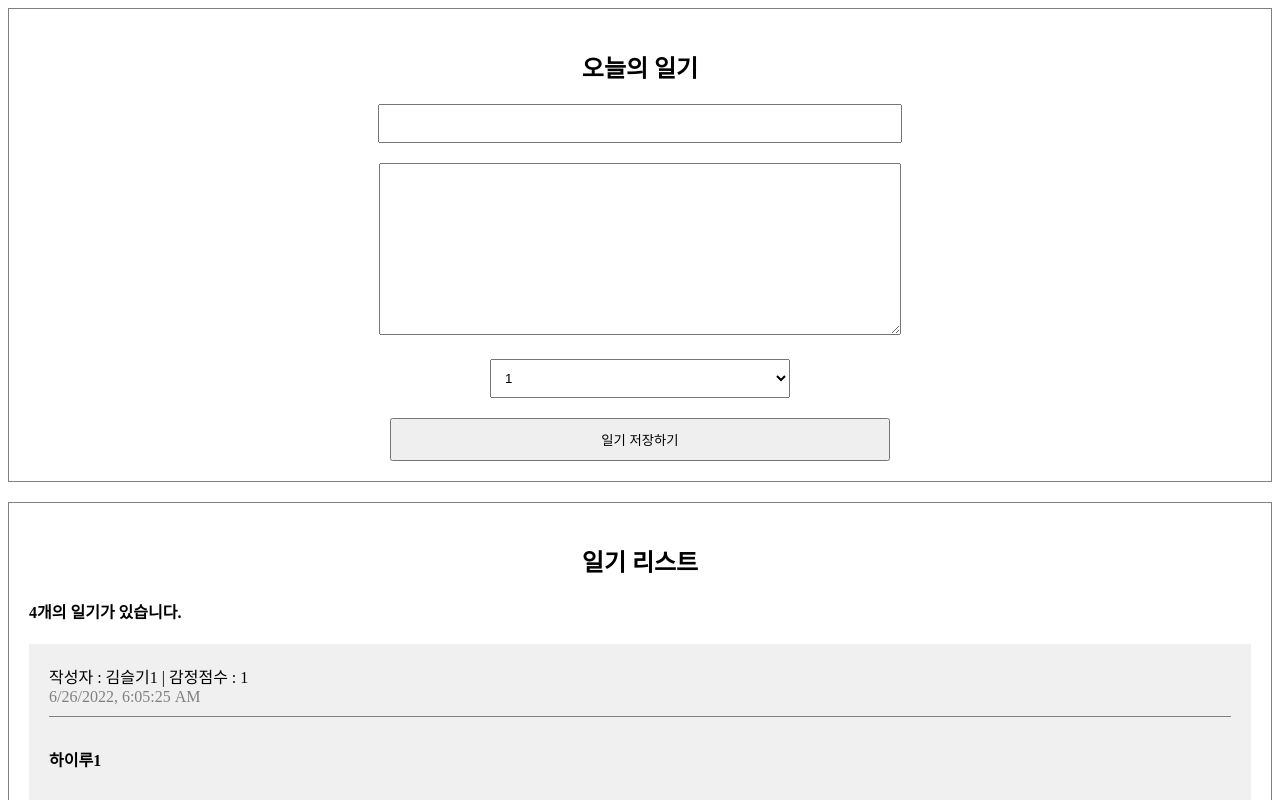
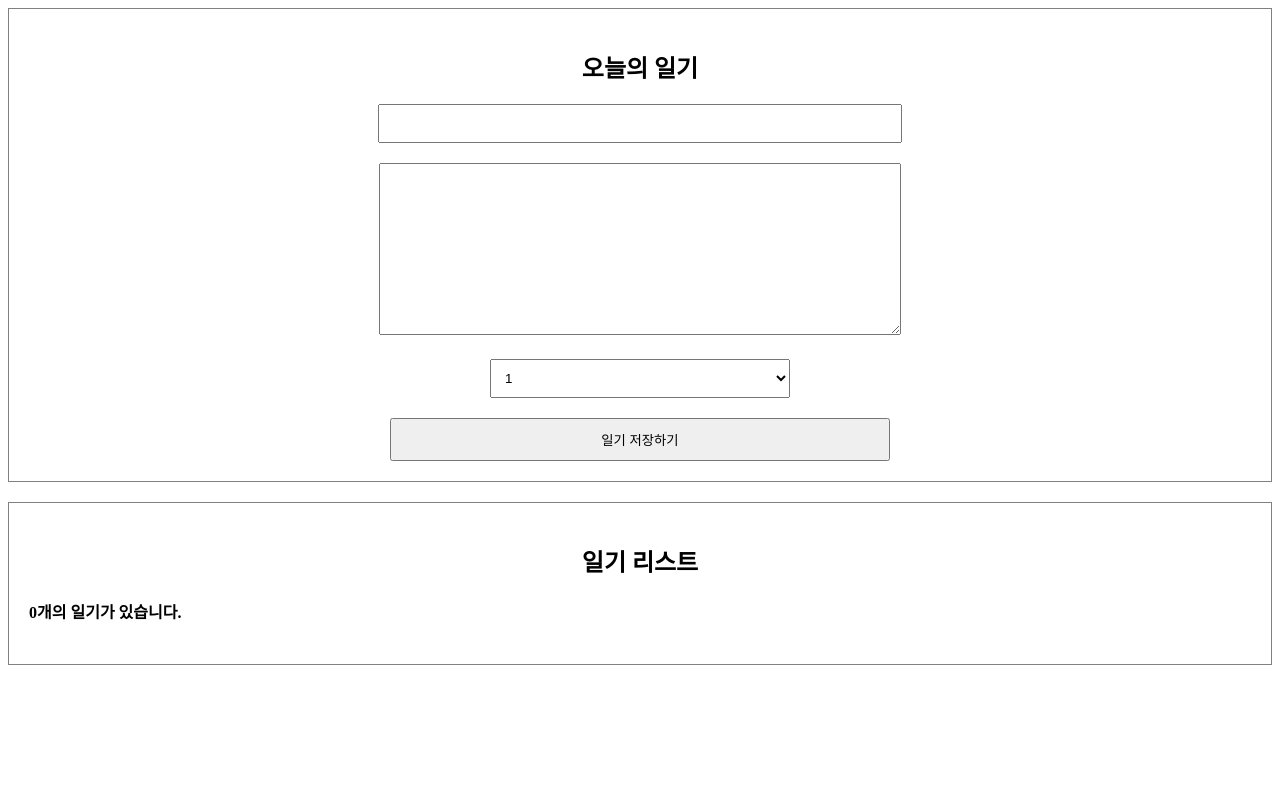
Before and after one commit to sgsg9447/FE_STUDY, a React (Create React App) app in the folder React/dailydiary/: page / in a window 1280 px wide. Shown: the top 800 px of the page. Built offline with nearby package versions, Linux system fonts and the light colour scheme.

Commit message:
일기 데이터 생성하기 기능구현

```diff
--- a/React/dailydiary/src/App.js
+++ b/React/dailydiary/src/App.js
@@ -1,43 +1,30 @@
+import { useRef, useState } from "react";
 import "./App.css";
 import DiaryEditor from "./DiaryEditor";
 import DiaryList from "./DiaryList";
 
-const dummyData = [
-  {
-    id: 1,
-    author: "김슬기1",
-    content: "하이루1",
-    emotion: 1,
-    created_date: new Date().getTime(),
-  },
-  {
-    id: 2,
-    author: "김슬기2",
-    content: "하이루2",
-    emotion: 2,
-    created_date: new Date().getTime(),
-  },
-  {
-    id: 3,
-    author: "김슬기3",
-    content: "하이루3",
-    emotion: 3,
-    created_date: new Date().getTime(),
-  },
-  {
-    id: 4,
-    author: "김슬기4",
-    content: "하이루4",
-    emotion: 4,
-    created_date: new Date().getTime(),
-  },
-];
+//
 
 function App() {
+  const dataId = useRef(0);
+  const [data, setData] = useState([]); //배열로 초기화
+  const onCreate = (author, content, emotion) => {
+    const created_date = new Date().getTime();
+    const newItem = {
+      author,
+      content,
+      emotion,
+      created_date,
+      id: dataId.current,
+    };
+    dataId.current += 1;
+    setData([newItem, ...data]);
+  };
+
   return (
     <div className="App">
-      <DiaryEditor />
-      <DiaryList diaryList={dummyData} />
+      <DiaryEditor onCreate={onCreate} />
+      <DiaryList diaryList={data} />
     </div>
   );
 }
--- a/React/dailydiary/src/DiaryEditor.js
+++ b/React/dailydiary/src/DiaryEditor.js
@@ -1,6 +1,6 @@
 import { useState, useRef } from "react";
 
-const DiaryEditor = () => {
+const DiaryEditor = ({ onCreate }) => {
   const authorInput = useRef();
   const contentInput = useRef();
   const [state, setState] = useState({
@@ -25,8 +25,13 @@
       contentInput.current.focus();
       return;
     }
-
+    onCreate(state.author, state.content, state.emotion);
     alert("저장성공");
+    setState({
+      author: "",
+      content: "",
+      emotion: "",
+    });
   };
   return (
     // className 을 파일명과 동일하게 해준 이유는 css 조작 쉽게하기위해!
--- a/React/dailydiary/src/DiaryList.js
+++ b/React/dailydiary/src/DiaryList.js
@@ -15,4 +15,9 @@
   );
 };
 
+//만약 undefined이면 에러 나니까 defaultProps 생성!
+DiaryList.defaultProps = {
+  diarylist: [],
+};
+
 export default DiaryList;
```
